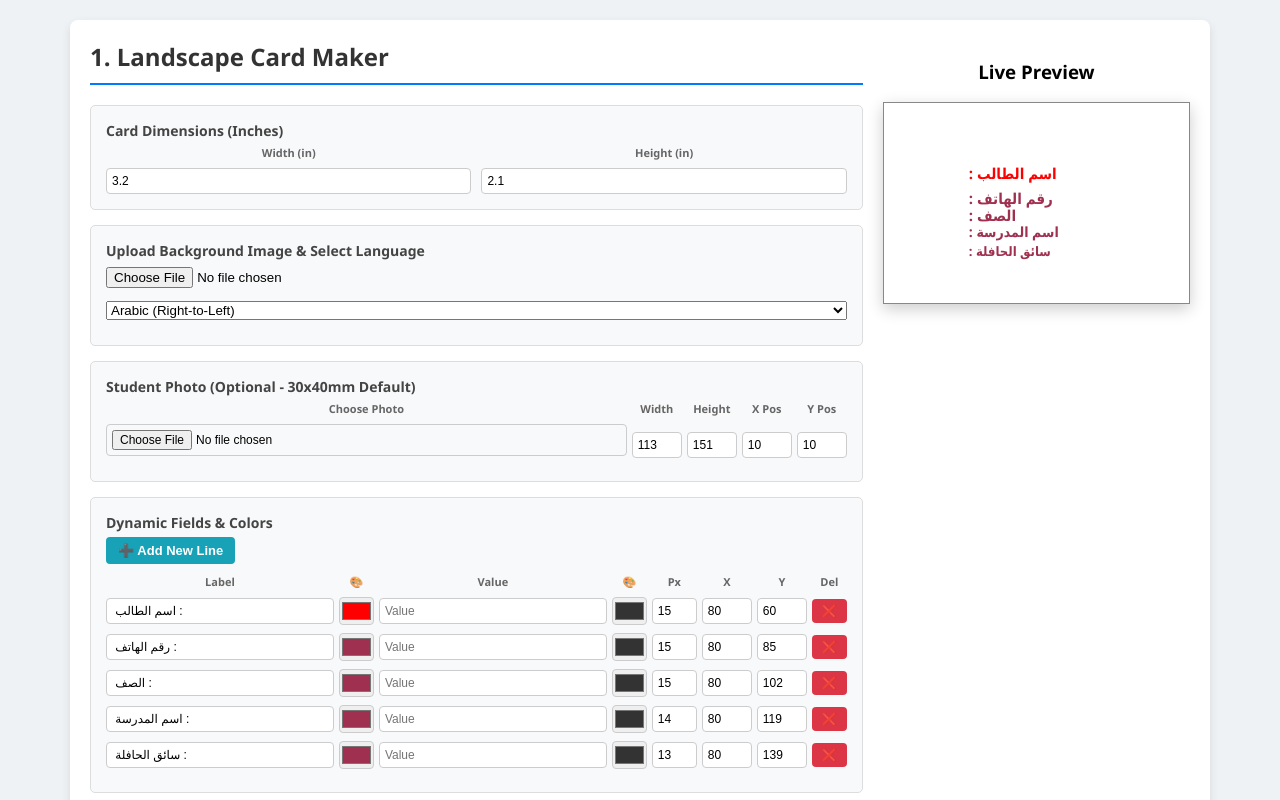
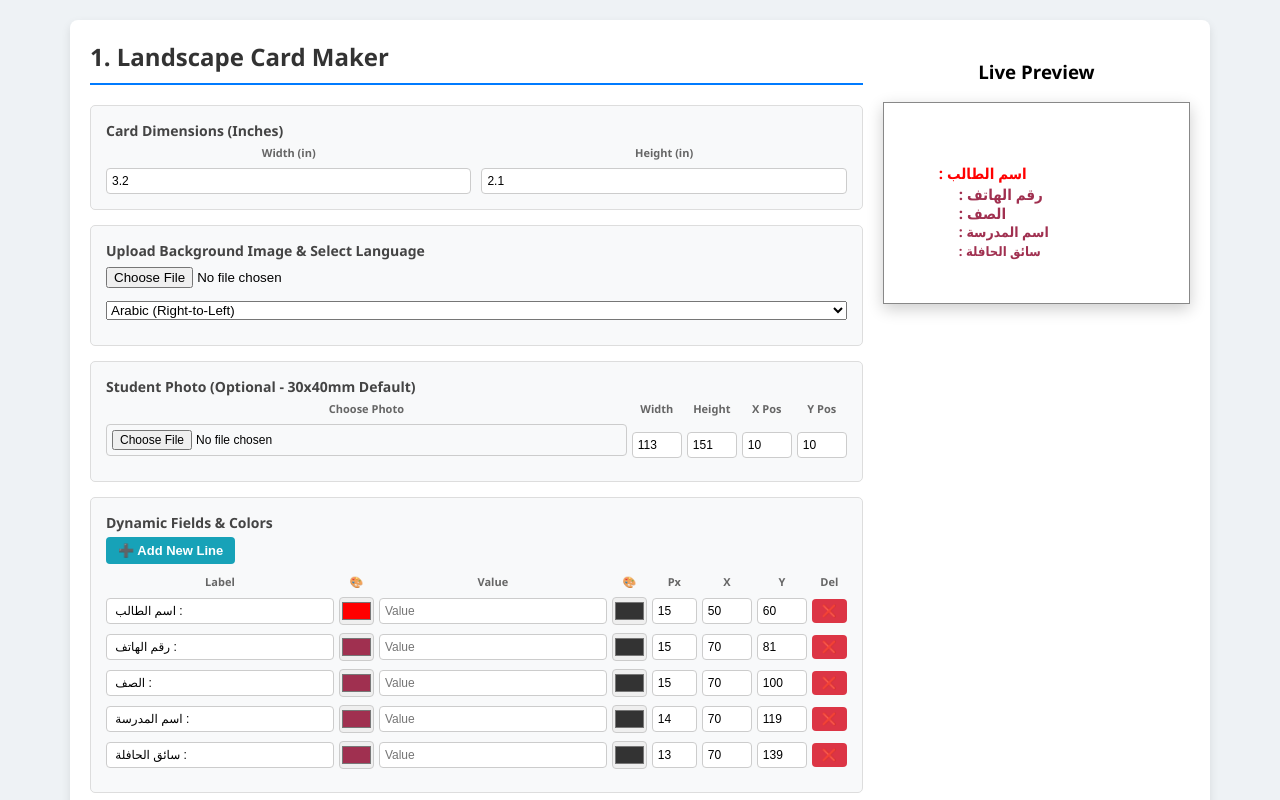
Before and after one commit to kamalhusain-24/kamalhusain-24.github.io, a plain HTML site: page index.html in a window 1280 px wide. Shown: the top 800 px of the page. Drawn offline with Linux system fonts and the light colour scheme.

Commit message:
Update index.html

```diff
--- a/index.html
+++ b/index.html
@@ -452,18 +452,18 @@
 
         window.onload = () => {
             // Landscape default rows
-            addRow('L', ' اسم الطالب :', '#ff0000', '#333333', 15, 80, 60);
-            addRow('L', ' رقم الهاتف :', '#a03050', '#333333', 15, 80, 85);
-            addRow('L', ' الصف :', '#a03050', '#333333', 15, 80, 102);
-            addRow('L', ' اسم المدرسة :', '#a03050', '#333333', 14, 80, 119);
-            addRow('L', ' سائق الحافلة :', '#a03050', '#333333', 13, 80, 139);
+            addRow('L', ' اسم الطالب :', '#ff0000', '#333333', 15, 50, 60);
+            addRow('L', ' رقم الهاتف :', '#a03050', '#333333', 15, 70, 81);
+            addRow('L', ' الصف :', '#a03050', '#333333', 15, 70, 100);
+            addRow('L', ' اسم المدرسة :', '#a03050', '#333333', 14, 70, 119);
+            addRow('L', ' سائق الحافلة :', '#a03050', '#333333', 13, 70, 139);
 
             // Portrait default rows
-            addRow('P', ' اسم الطالب :', '#ff0000', '#333333', 12, 80, 94);
-            addRow('P', ' رقم الهاتف :', '#a03050', '#333333', 12, 80, 116);
-            addRow('P', ' الصف :', '#a03050', '#333333', 12, 80, 134);
-            addRow('P', ' اسم المدرسة :', '#a03050', '#333333', 12, 80, 154);
-            addRow('P', ' سائق الحافلة :', '#a03050', '#333333', 12, 80, 176);
+            addRow('P', ' اسم الطالب :', '#ff0000', '#333333', 12, 50, 94);
+            addRow('P', ' رقم الهاتف :', '#a03050', '#333333', 12, 50, 116);
+            addRow('P', ' الصف :', '#a03050', '#333333', 12, 50, 134);
+            addRow('P', ' اسم المدرسة :', '#a03050', '#333333', 12, 50, 154);
+            addRow('P', ' سائق الحافلة :', '#a03050', '#333333', 12, 50, 176);
         };
     </script>
 </body>
```
